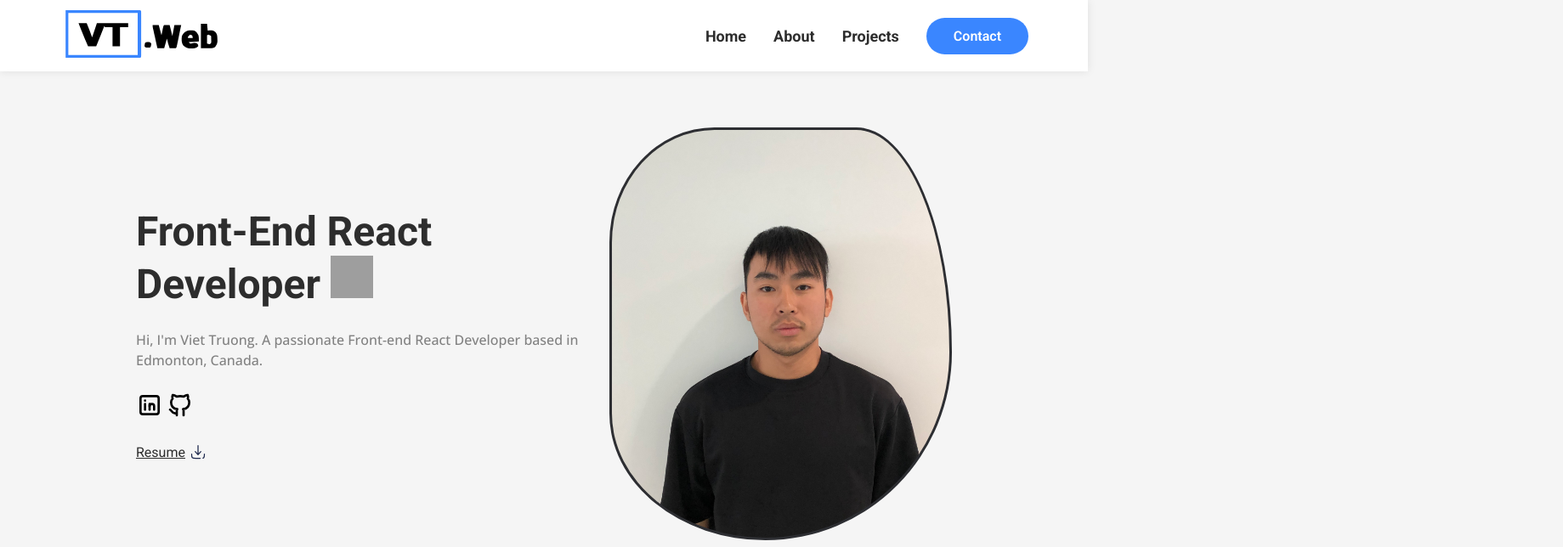
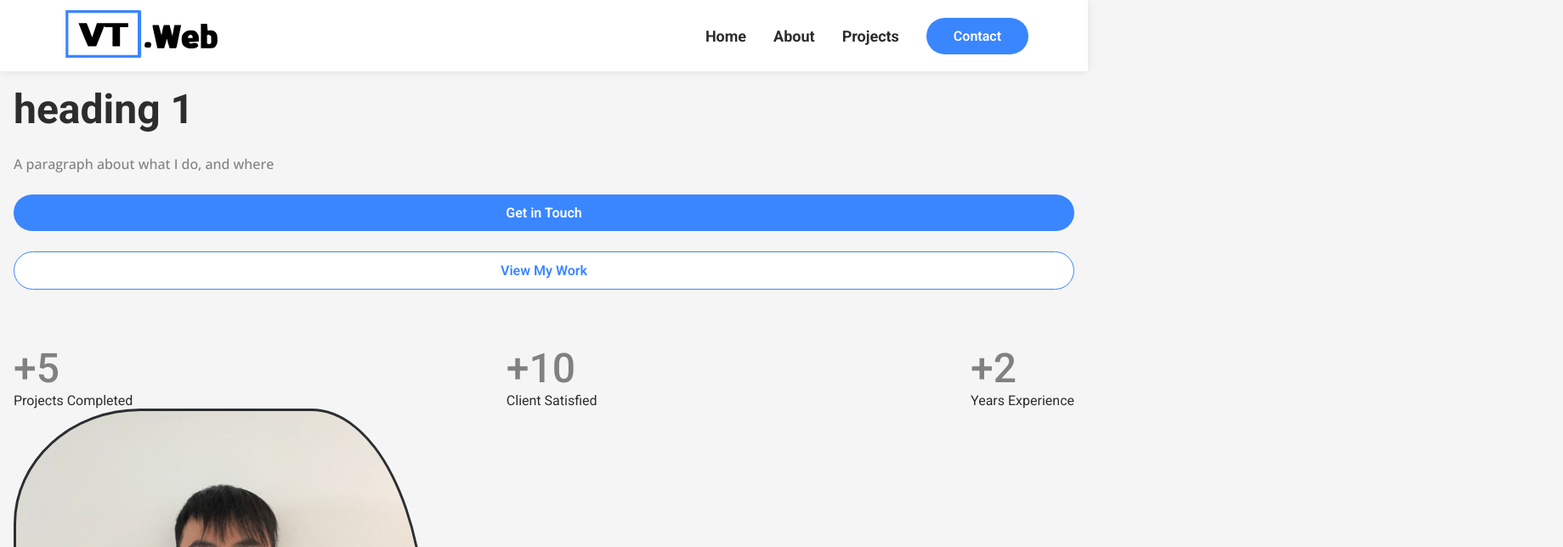
Before and after one commit to Viettruong1903/viettruong1905-website, a website: page index.html in a window 1280 px wide. Shown: the top 644 px of the page at 85% size, 1839 px wide, since content can reach past the window. Drawn offline with nearby package versions, Linux system fonts and the light colour scheme; grey boxes are pictures that could not be loaded.

Commit message:
design hero secion

```diff
--- a/css/index.css
+++ b/css/index.css
@@ -14,7 +14,7 @@
 }
 
 /* content */
-.hero {
+/* .hero {
   padding-top: 150px;
   max-width: 960px;
   margin: 0 auto;
@@ -26,7 +26,7 @@
   justify-content: space-between;
   align-items: center;
   margin-bottom: 50px;
-}
+} */
 
 /* hero-text */
 .hero-text {
--- a/index.html
+++ b/index.html
@@ -78,28 +78,50 @@
     </header>
     <main>
       <section id="home" class="hero">
-        <div class="container">
-          <div class="content">
+
+
             <div class="hero-main">
-              <div class="hero-text">
-                <h1>Front-End React Developer <img class="waving-hand" src="https://www.stefantopalovic.com/static/media/waving.1bae5fcfb51082b5c2b4.png" alt="waving_hand"></h1>
+              <div class="content">
+                <div class="text">
+                  <h1>heading 1</h1>
 
-                <p>Hi, I'm Viet Truong. A passionate Front-end React Developer based in Edmonton, Canada.</p>
-                <span>
+                  <p>A paragraph about what I do, and where</p>
+
+                  <div class="cta-buttons">
+                    <a class="btn-primary" href="contact.html">Get in Touch</a>
+                    <a class="btn-secondary" href="projects.html">View My Work</a>
+                  </div>
+                </div>
+                <div class="stats">
+                  <dl>
+                    <dd>+5</dd>
+                    <dt>Projects Completed</dt>
+                  </dl>
+                  <dl>
+                    <dd>+10</dd>
+                    <dt>Client Satisfied</dt>
+                  </dl>
+                  <dl>
+                    <dd>+2</dd>
+                    <dt>Years Experience</dt>
+                  </dl>
+                </div>
+
+                <!-- <span>
                   <a aria-label="linkedin" rel="noreferrer" target="_blank" href="https://www.linkedin.com/in/stefan-topalovic-dev/"><svg xmlns="http://www.w3.org/2000/svg" width="32" height="32" viewBox="0 0 24 24" fill="none" stroke="black" stroke-width="2" stroke-linecap="round" stroke-linejoin="round" class="tabler-icon tabler-icon-brand-linkedin"><path d="M4 4m0 2a2 2 0 0 1 2 -2h12a2 2 0 0 1 2 2v12a2 2 0 0 1 -2 2h-12a2 2 0 0 1 -2 -2z"></path><path d="M8 11l0 5"></path><path d="M8 8l0 .01"></path><path d="M12 16l0 -5"></path><path d="M16 16v-3a2 2 0 0 0 -4 0"></path></svg></a>
                   <a aria-label="github" rel="noreferrer" target="_blank" href="https://github.com/Viettruong1903"><svg xmlns="http://www.w3.org/2000/svg" width="32" height="32" viewBox="0 0 24 24" fill="none" stroke="black" stroke-width="2" stroke-linecap="round" stroke-linejoin="round" class="tabler-icon tabler-icon-brand-github"><path d="M9 19c-4.3 1.4 -4.3 -2.5 -6 -3m12 5v-3.5c0 -1 .1 -1.4 -.5 -2c2.8 -.3 5.5 -1.4 5.5 -6a4.6 4.6 0 0 0 -1.3 -3.2a4.2 4.2 0 0 0 -.1 -3.2s-1.1 -.3 -3.5 1.3a12.3 12.3 0 0 0 -6.2 0c-2.4 -1.6 -3.5 -1.3 -3.5 -1.3a4.2 4.2 0 0 0 -.1 3.2a4.6 4.6 0 0 0 -1.3 3.2c0 4.6 2.7 5.7 5.5 6c-.6 .6 -.6 1.2 -.5 2v3.5"></path></svg></a>
-                </span>
-                <div class="resume">
+                </span> -->
+                <!-- <div class="resume">
                   <a class="resume" href="src/VietTruong_Resume.pdf" download="VietTruong_Resume.pdf">Resume</a>
                   <svg xmlns="http://www.w3.org/2000/svg" width="20" height="20" viewBox="0 0 24 24" fill="none">
                     <path d="M12 3V16M12 16L16 11.625M12 16L8 11.625" stroke="#1C274C" stroke-width="1.5" stroke-linecap="round" stroke-linejoin="round"/>
                     <path d="M15 21H9C6.17157 21 4.75736 21 3.87868 20.1213C3 19.2426 3 17.8284 3 15M21 15C21 17.8284 21 19.2426 20.1213 20.1213C19.8215 20.4211 19.4594 20.6186 19 20.7487" stroke="#1C274C" stroke-width="1.5" stroke-linecap="round" stroke-linejoin="round"/>
                     </svg>
-                </div>
+                </div> -->
               </div>
               <div class="hero-img"></div>
             </div>
-            <div class="skills">
+            <!-- <div class="skills">
               <p>Teck Stack</p>
               <div class="logos">
                 <ul>
@@ -117,9 +139,9 @@
                   </li>
                 </ul>
               </div>
-            </div>
-          </div>
-        </div>
+            </div> -->
+
+
       </section>
       <section id="about" class="aboutMe-section">
         <div>
--- a/scss/footer.scss
+++ b/scss/footer.scss
@@ -115,6 +115,7 @@ footer {
 
             }
           }
+
           }
         }
       }
--- /dev/null
+++ b/scss/herosection.scss
@@ -0,0 +1,40 @@
+// Based on Mobile View
+.hero {
+  padding-top: 100px;
+  height: 70vh;
+
+  .hero-main{
+    padding: 0 1rem;
+
+    .text{
+      display: flex;
+      flex-direction: column;
+      justify-content: flex-start;
+      gap: 1.5rem;
+      margin-bottom: 4rem;
+
+      .cta-buttons{
+        display: flex;
+        flex-direction: column;
+        justify-content: flex-start;
+        gap: 1.5rem;
+        text-align: center;
+      }
+    }
+
+    .stats{
+      display: flex;
+      flex-direction: row;
+      justify-content: space-between;
+
+      dl{
+        dd{
+          font-size: 3rem;
+          font-family: 'Roboto';
+          font-weight: 500;
+          color: $text-light-color;
+        }
+      }
+    }
+  }
+}
--- a/scss/styles.scss
+++ b/scss/styles.scss
@@ -60,6 +60,6 @@ body {
 @import 'mediaqueries';
 @import 'buttons';
 @import 'header';
-
+@import 'herosection';
 
 @import 'footer';
```
Also changed, not shown: contact.html (added), projects.html (added), scss/herosection.css (added), scss/styles.css, 2 other files.
